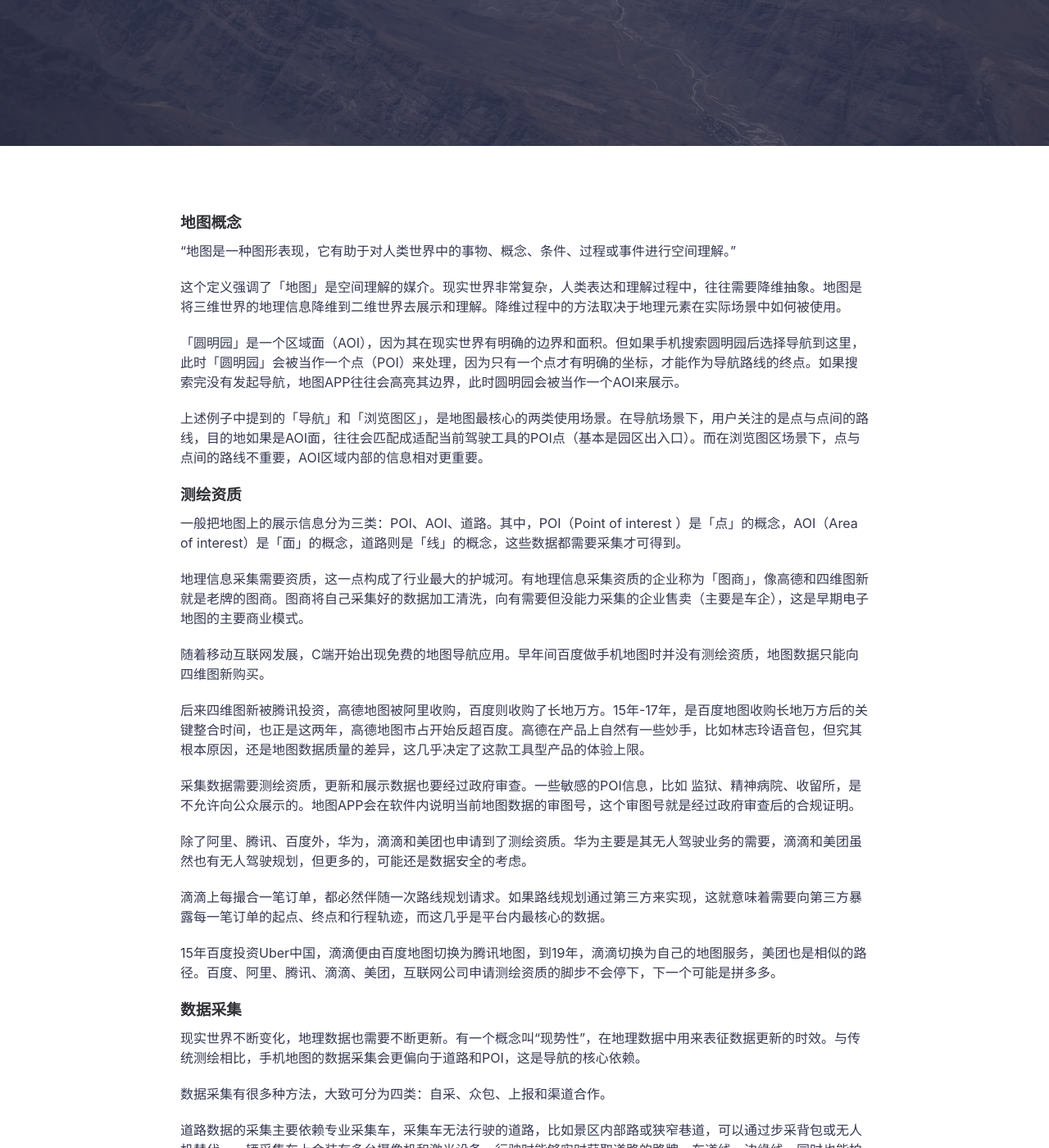
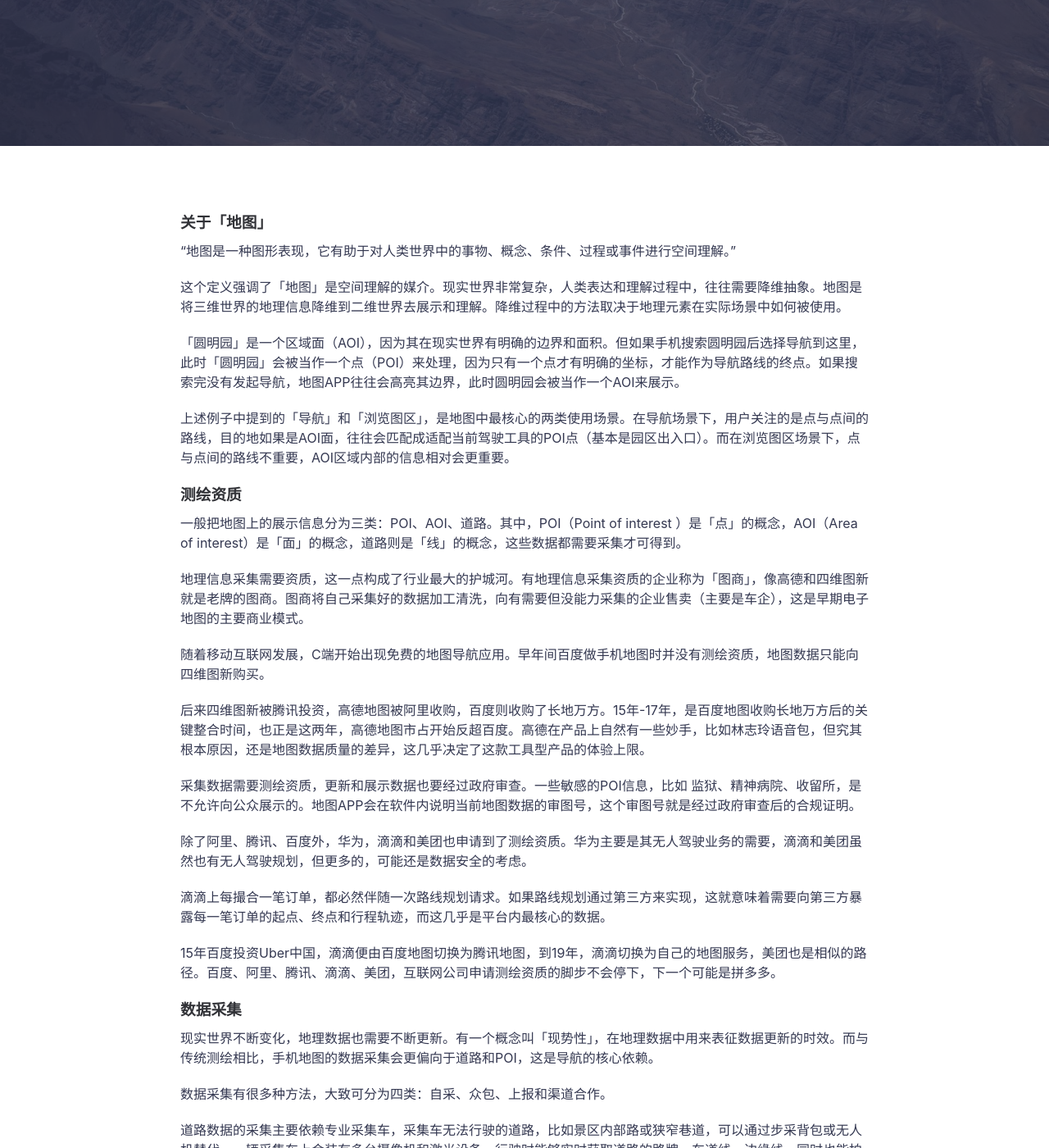
Before and after one commit to icarus507/icarus507.github.io, a Jekyll site: the page built from _posts/2018-09-07-谈谈地图（上）.md, in a window 1280 px wide and 1400 px high, scrolled down 398 px. Shown: the whole window at 82% size. Built offline with Jekyll 4.4.1, drawn with Linux system fonts in a browser that asks for light colours.

Commit message:
Update 2018-09-07-谈谈地图（上）.md

```diff
--- a/_posts/2018-09-07-谈谈地图（上）.md
+++ b/_posts/2018-09-07-谈谈地图（上）.md
@@ -4,7 +4,7 @@ title: 谈谈地图（上）
 summary: 关键词：测绘、资质、数据、图层、样式
 featured-img: ruben-santander-69158
 ---
-### 地图概念
+### 关于「地图」
 
 “地图是一种图形表现，它有助于对人类世界中的事物、概念、条件、过程或事件进行空间理解。”
 
@@ -12,7 +12,7 @@ featured-img: ruben-santander-69158
 
 「圆明园」是一个区域面（AOI），因为其在现实世界有明确的边界和面积。但如果手机搜索圆明园后选择导航到这里，此时「圆明园」会被当作一个点（POI）来处理，因为只有一个点才有明确的坐标，才能作为导航路线的终点。如果搜索完没有发起导航，地图APP往往会高亮其边界，此时圆明园会被当作一个AOI来展示。
 
-上述例子中提到的「导航」和「浏览图区」，是地图最核心的两类使用场景。在导航场景下，用户关注的是点与点间的路线，目的地如果是AOI面，往往会匹配成适配当前驾驶工具的POI点（基本是园区出入口）。而在浏览图区场景下，点与点间的路线不重要，AOI区域内部的信息相对更重要。
+上述例子中提到的「导航」和「浏览图区」，是地图中最核心的两类使用场景。在导航场景下，用户关注的是点与点间的路线，目的地如果是AOI面，往往会匹配成适配当前驾驶工具的POI点（基本是园区出入口）。而在浏览图区场景下，点与点间的路线不重要，AOI区域内部的信息相对会更重要。
 
 
 ### 测绘资质
@@ -37,7 +37,7 @@ featured-img: ruben-santander-69158
 
 ### 数据采集
 
-现实世界不断变化，地理数据也需要不断更新。有一个概念叫“现势性”，在地理数据中用来表征数据更新的时效。与传统测绘相比，手机地图的数据采集会更偏向于道路和POI，这是导航的核心依赖。
+现实世界不断变化，地理数据也需要不断更新。有一个概念叫「现势性」，在地理数据中用来表征数据更新的时效。而与传统测绘相比，手机地图的数据采集会更偏向于道路和POI，这是导航的核心依赖。
 
 数据采集有很多种方法，大致可分为四类：自采、众包、上报和渠道合作。
 
```
